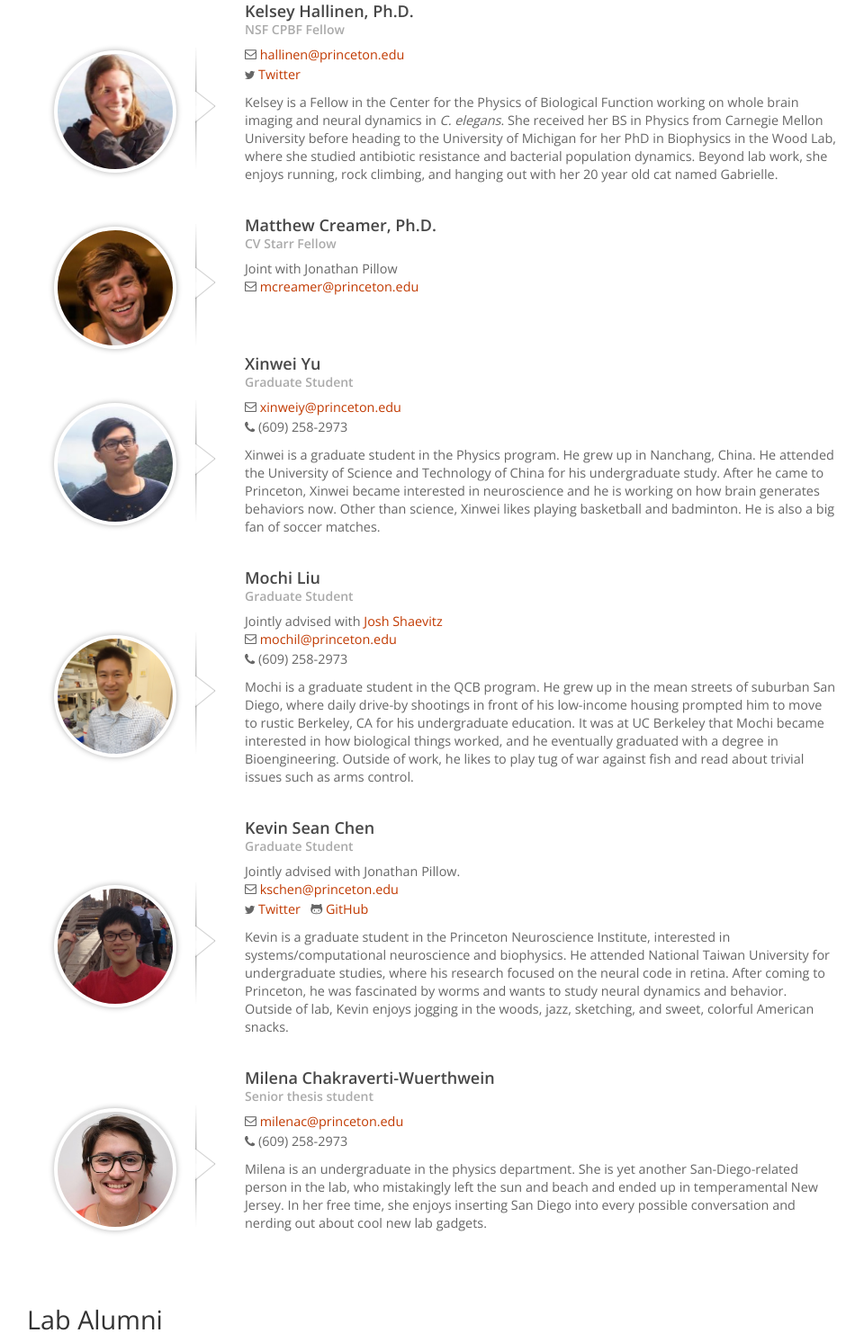
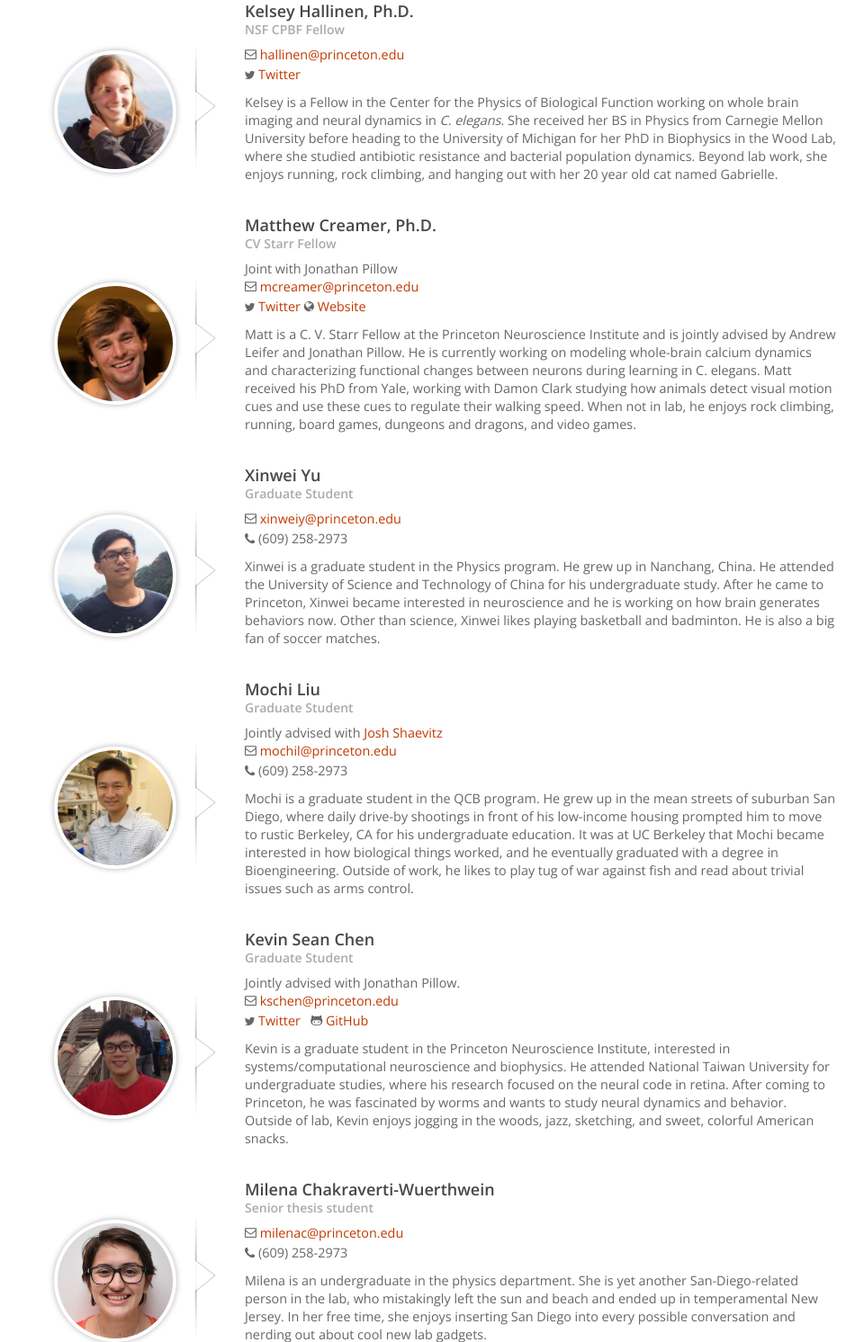
Before and after one commit to leiferlab/leiferlab.princeton.edu, a PHP site: page /people.php in a window 1280 px wide. Shown: the part 928-2420 px from the top of the page at 90% size, without its empty margins (140-1100 px from the left). Run offline with PHP 8.4, Linux system fonts and the light colour scheme; data that the repository does not hold is empty; some libraries are stand-ins or nearby versions.

Commit message:
matts blurb

```diff
--- a/people.php
+++ b/people.php
@@ -85,8 +85,12 @@
 			<p class="member-contact">
 				Joint with Jonathan Pillow<br \>
 				<i class="icon-envelope"></i>&nbsp;<a href="mailto:mcreamer@princeton.edu">mcreamer@princeton.edu</a><br \>
+
+				<i class="icon-twitter"></i>&nbsp;<a href="https://twitter.com/MattSCreamer">Twitter</a>
+<i class="icon-globe"></i>&nbsp;<a href="https://matthewscreamer.com/">Website</a>
 			</p>
 			<p class="member-bio">
+Matt is a C. V. Starr Fellow at the Princeton Neuroscience Institute and is jointly advised by Andrew Leifer and Jonathan Pillow. He is currently working on modeling whole-brain calcium dynamics and characterizing functional changes between neurons during learning in C. elegans. Matt received his PhD from Yale, working with Damon Clark studying how animals detect visual motion cues and use these cues to regulate their walking speed. When not in lab, he enjoys rock climbing, running, board games, dungeons and dragons, and video games.
 			</p>
 			<div class="member-avatar">
 				<img alt="" src="assets/team/creamer.jpg" />
```
